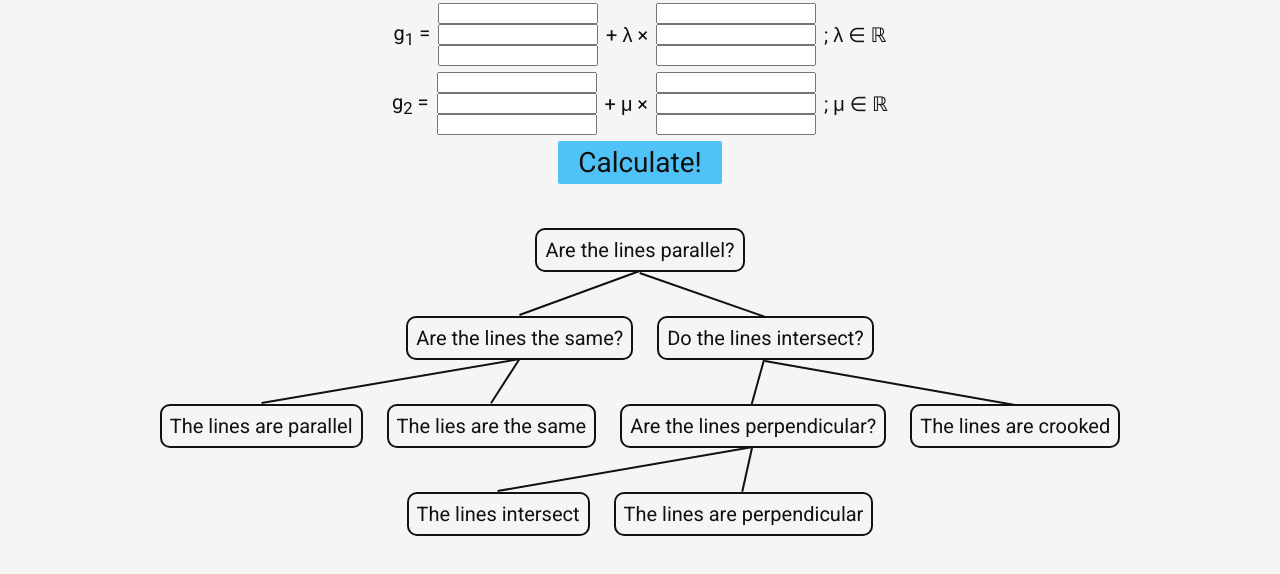
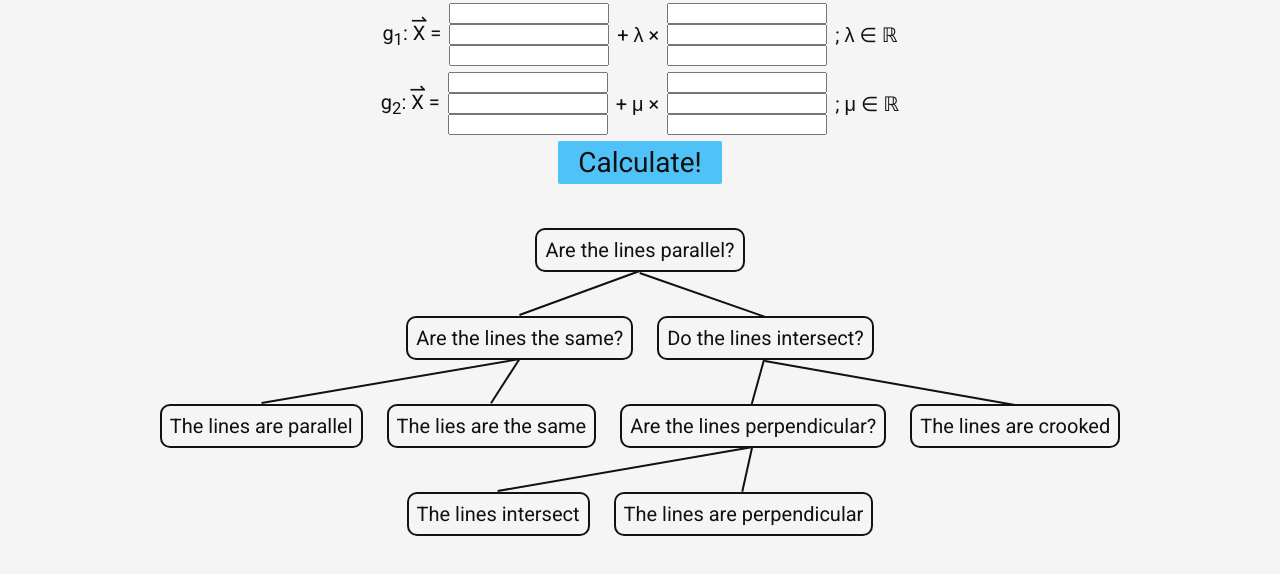
Before and after one commit to FloezeTv/Linecision, a plain HTML site: page index.html in a window 1280 px wide. Shown: the part 100-674 px from the top of the page. Drawn offline with Linux system fonts and the light colour scheme.

Commit message:
Corrected visual equation

```diff
--- a/index.html
+++ b/index.html
@@ -68,7 +68,7 @@
 
         <!-- line 1 -->
         <div class="line-def" id="line1">
-            <span>g<sub>1</sub> &equals; </span>
+            <span>g<sub>1</sub>: <span class="vector-symbol">X</span> &equals; </span>
             <div class="vector" id="start1"></div>
             <span>&plus; &lambda; &times;</span>
             <div class="vector" id="direction1"></div>
@@ -77,7 +77,7 @@
 
         <!-- line 2 -->
         <div class="line-def" id="line2">
-            <span>g<sub>2</sub> &equals; </span>
+            <span>g<sub>2</sub>: <span class="vector-symbol">X</span> &equals; </span>
             <div class="vector" id="start2"></div>
             <span>&plus; &mu; &times;</span>
             <div class="vector" id="direction2"></div>
--- a/style.css
+++ b/style.css
@@ -216,3 +216,17 @@ h1.title {
     border: 2px solid var(--color-gray-border);
     border-radius: 10px;
 }
+
+span.vector-symbol {
+    position: relative;
+}
+
+span.vector-symbol::after {
+    position: absolute;
+    content: '\21C0'; /* Right Harpoon with Barb Up */
+    padding: 0px;
+    margin: 0px;
+    left: 50%; /* position in center */
+    top: -1px; /* and slightly on top */
+    transform: translate(-50%, -50%); /* set origin for position to center */
+}
```
